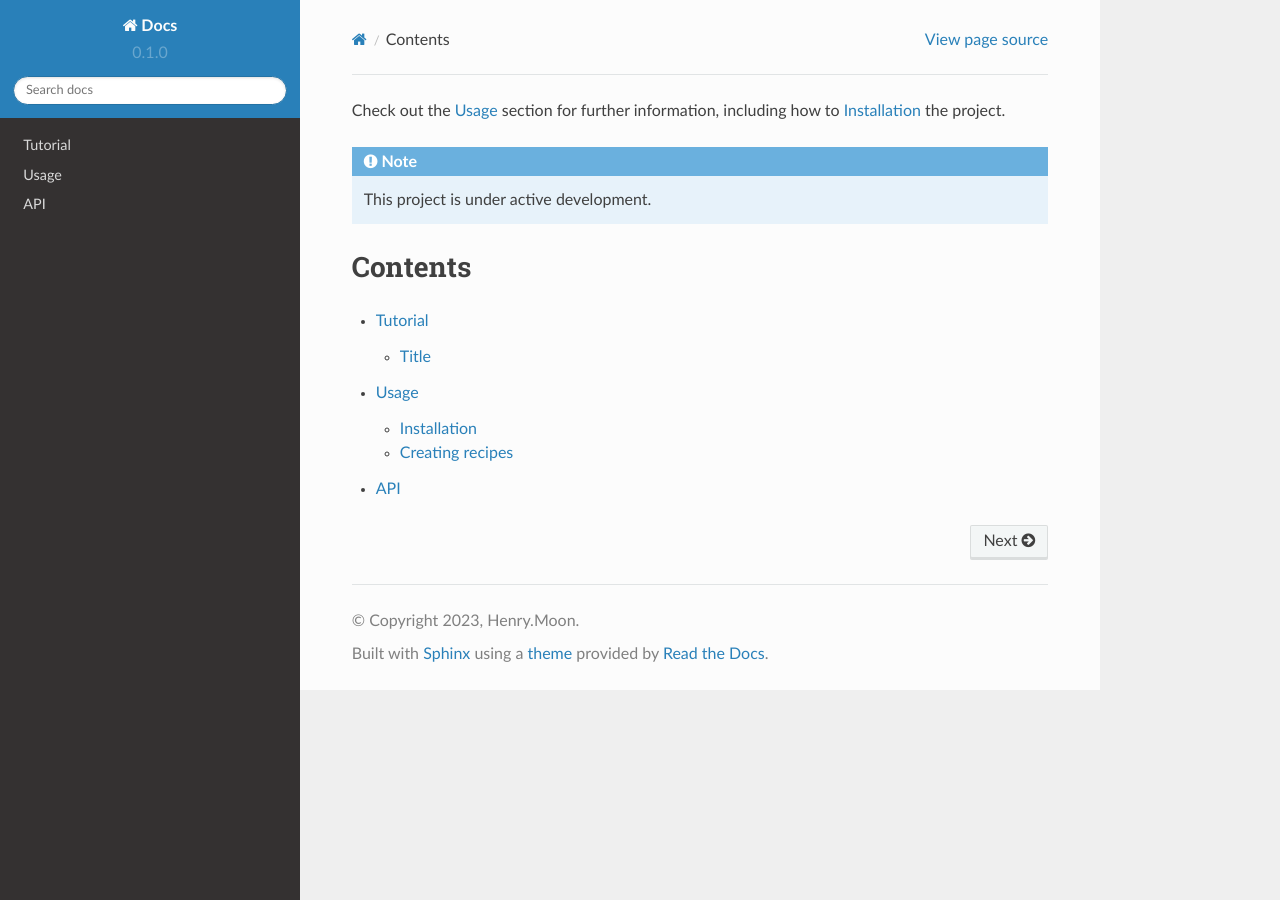
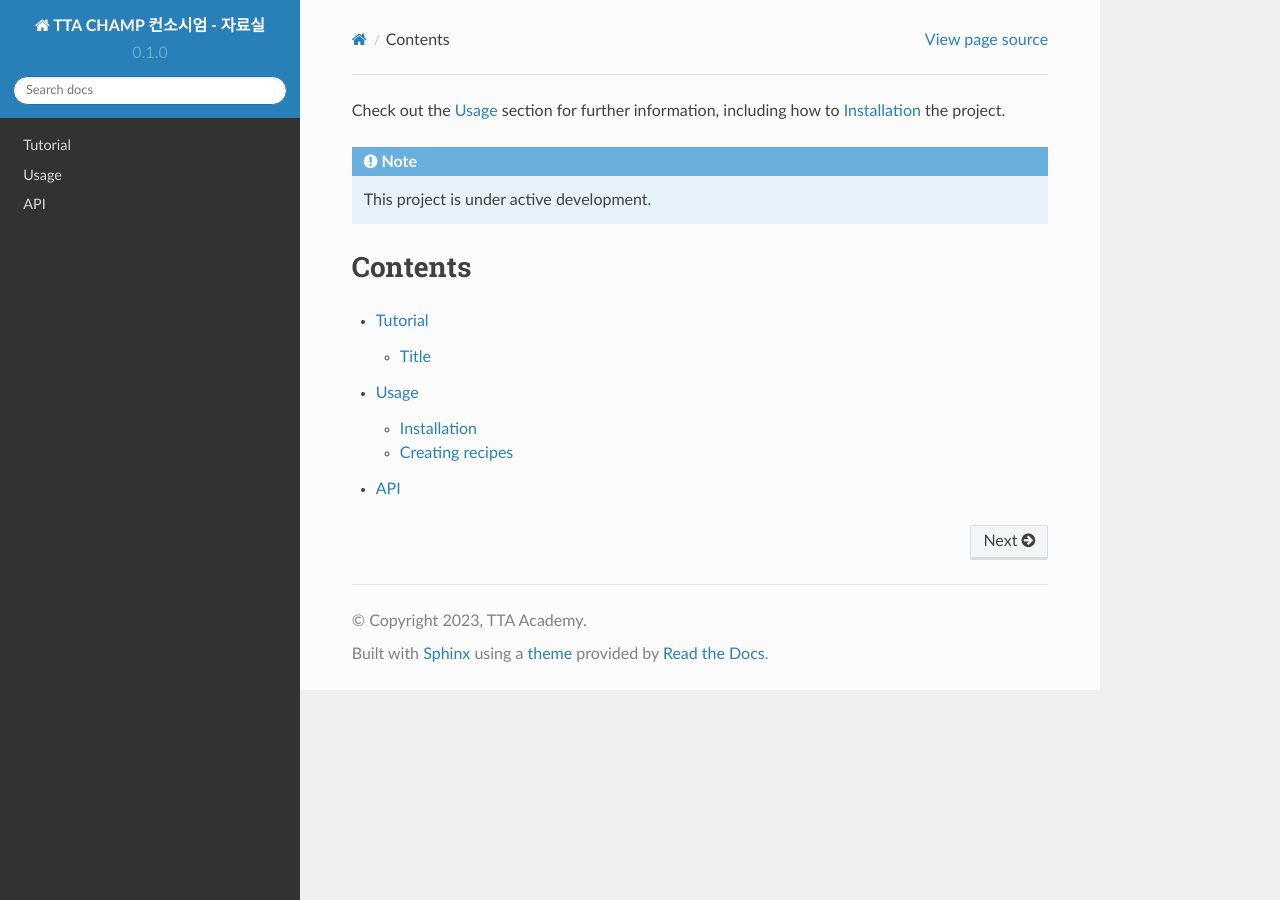
Before and after one commit to edumoon92/champ.tta.or.kr, a Sphinx documentation site: the page built from docs/source/index.rst, in a window 1280 px wide. Built offline with Sphinx 7.4.7 and the Read the Docs theme 2.0.0, drawn with Linux system fonts in a browser that asks for light colours.

Commit message:
Update conf.py

```diff
--- a/docs/source/conf.py
+++ b/docs/source/conf.py
@@ -2,8 +2,8 @@
 
 # -- Project information
 
-project = 'Docs'
-copyright = '2023, Henry.Moon'
+project = 'TTA CHAMP 컨소시엄 - 자료실'
+copyright = '2023, TTA Academy'
 author = 'Henry.Moon'
 
 release = '0.1'
```
